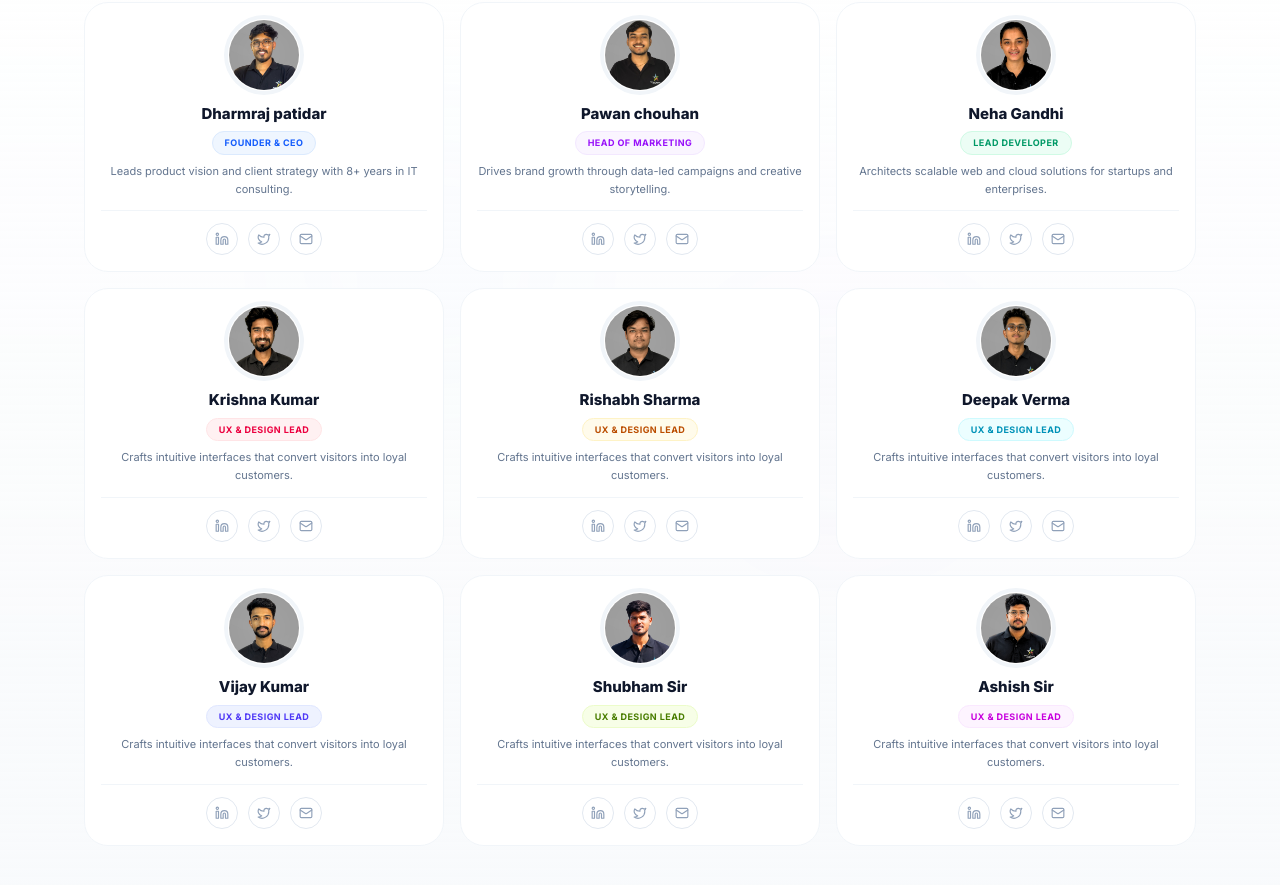
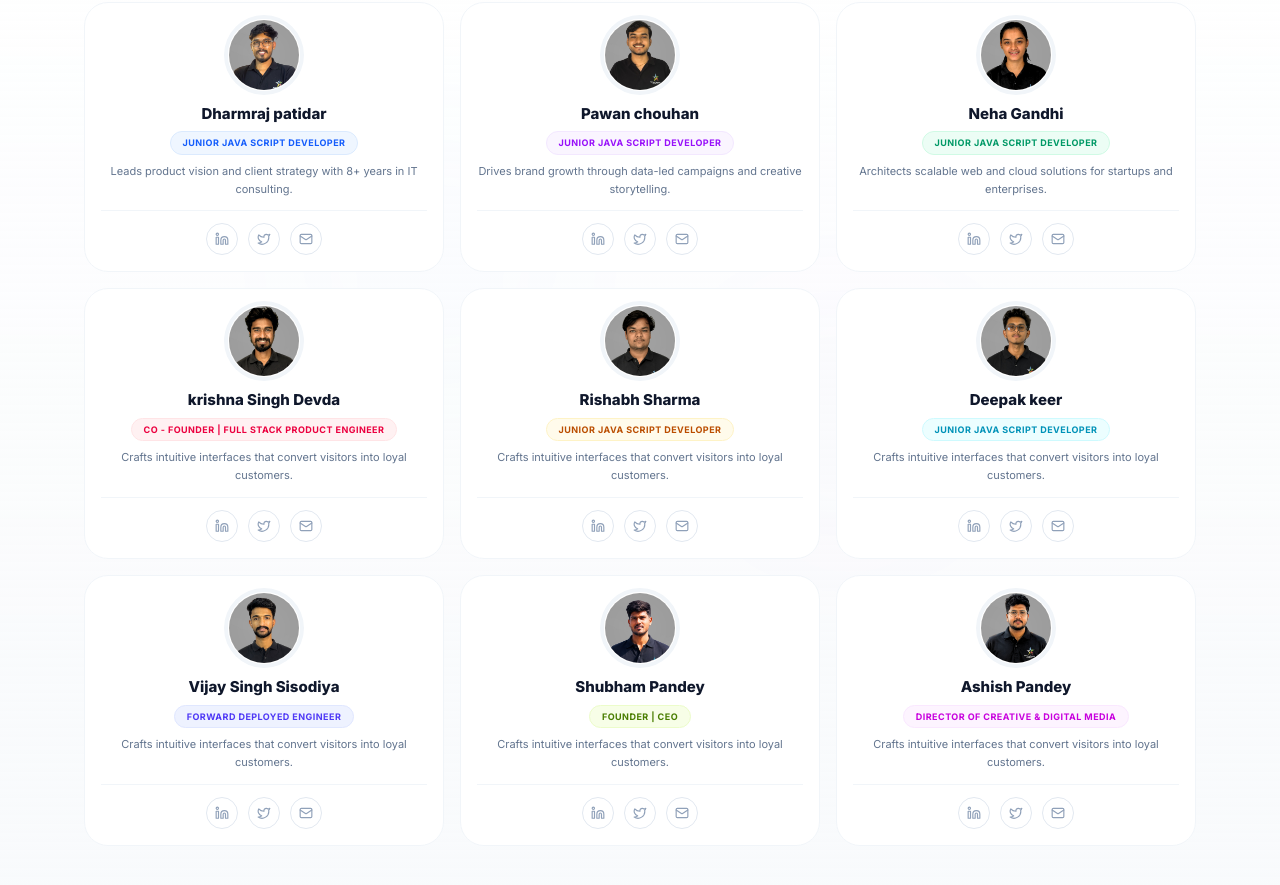
Before and after one commit to work-krishnadevda/Karmyug-it-solutions, a React (Vite) app: page / in a window 1280 px wide. Shown: the part 6980-7865 px from the top of the page. Built offline with nearby package versions, Linux system fonts and the light colour scheme.

Commit message:
udated images

```diff
--- a/src/data.ts
+++ b/src/data.ts
@@ -172,63 +172,63 @@ export const TEAM_DATA: TeamMember[] = [
   {
     id: 'Dharmraj-patidar',
     name: 'Dharmraj patidar',
-    role: 'FOUNDER & CEO',
+    role: 'junior Java Script Developer',
     description: 'Leads product vision and client strategy with 8+ years in IT consulting.',
     imageUrl: '/public/1.jpg'
   },
   {
-    id: 'Pawan chouhan',
+    id: 'Pawan-chouhan',
     name: 'Pawan chouhan',
-    role: 'HEAD OF MARKETING',
+    role: 'junior Java Script Developer',
     description: 'Drives brand growth through data-led campaigns and creative storytelling.',
     imageUrl: '/public/2.jpg'
   },
   {
     id: 'Neha Gandhi',
     name: 'Neha Gandhi',
-    role: 'LEAD DEVELOPER',
+    role: 'junior Java Script Developer',
     description: 'Architects scalable web and cloud solutions for startups and enterprises.',
     imageUrl: '/public/3.jpg'
   },
   {
-    id: 'krishna kumar',
-    name: 'Krishna Kumar',
-    role: 'UX & DESIGN LEAD',
+    id: 'krishna Singh Devda',
+    name: 'krishna Singh Devda',
+    role: 'Co - Founder | Full Stack Product Engineer',
     description: 'Crafts intuitive interfaces that convert visitors into loyal customers.',
     imageUrl: '/public/4.jpg'
   },
   {
     id: 'rishabh sharma',
     name: 'Rishabh Sharma',
-    role: 'UX & DESIGN LEAD',
+    role: 'junior Java Script Developer',
     description: 'Crafts intuitive interfaces that convert visitors into loyal customers.',
     imageUrl: '/public/5.jpg'
   },
   {
-    id: 'deepak verma',
-    name: 'Deepak Verma',
-    role: 'UX & DESIGN LEAD',
+    id: 'deepak keer',
+    name: 'Deepak keer',
+    role: 'junior Java Script Developer',
     description: 'Crafts intuitive interfaces that convert visitors into loyal customers.',
     imageUrl: '/public/6.jpg'
   },
   {
-    id: 'vijay kumar',
-    name: 'Vijay Kumar',
-    role: 'UX & DESIGN LEAD',
+    id: 'Vijay Singh Sisodiya',
+    name: 'Vijay Singh Sisodiya',
+    role: 'Forward Deployed Engineer',
     description: 'Crafts intuitive interfaces that convert visitors into loyal customers.',
     imageUrl: '/public/7.jpg'
   },
   {
-    id: 'shubham sir',
-    name: 'Shubham Sir',
-    role: 'UX & DESIGN LEAD',
+    id: 'Shubham Pandey',
+    name: 'Shubham Pandey',
+    role: 'Founder | CEO',
     description: 'Crafts intuitive interfaces that convert visitors into loyal customers.',
     imageUrl: '/public/8.jpg'
   },
   {
-    id: 'ashish sir',
-    name: 'Ashish Sir',
-    role: 'UX & DESIGN LEAD',
+    id: 'ashish pandey',
+    name: 'Ashish Pandey',
+    role: ' Director of Creative & Digital Media',
     description: 'Crafts intuitive interfaces that convert visitors into loyal customers.',
     imageUrl: '/public/9.jpg'
   }
```
